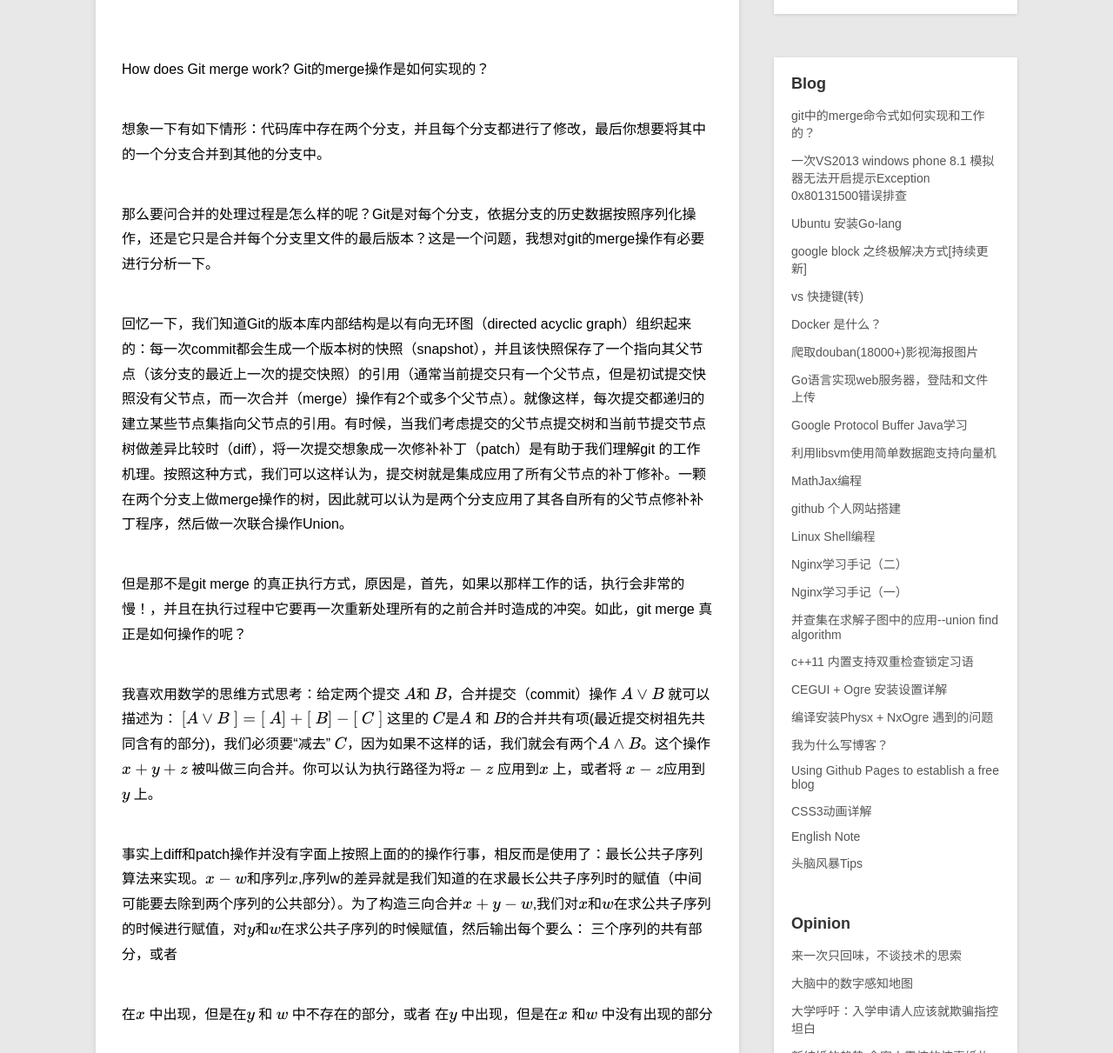
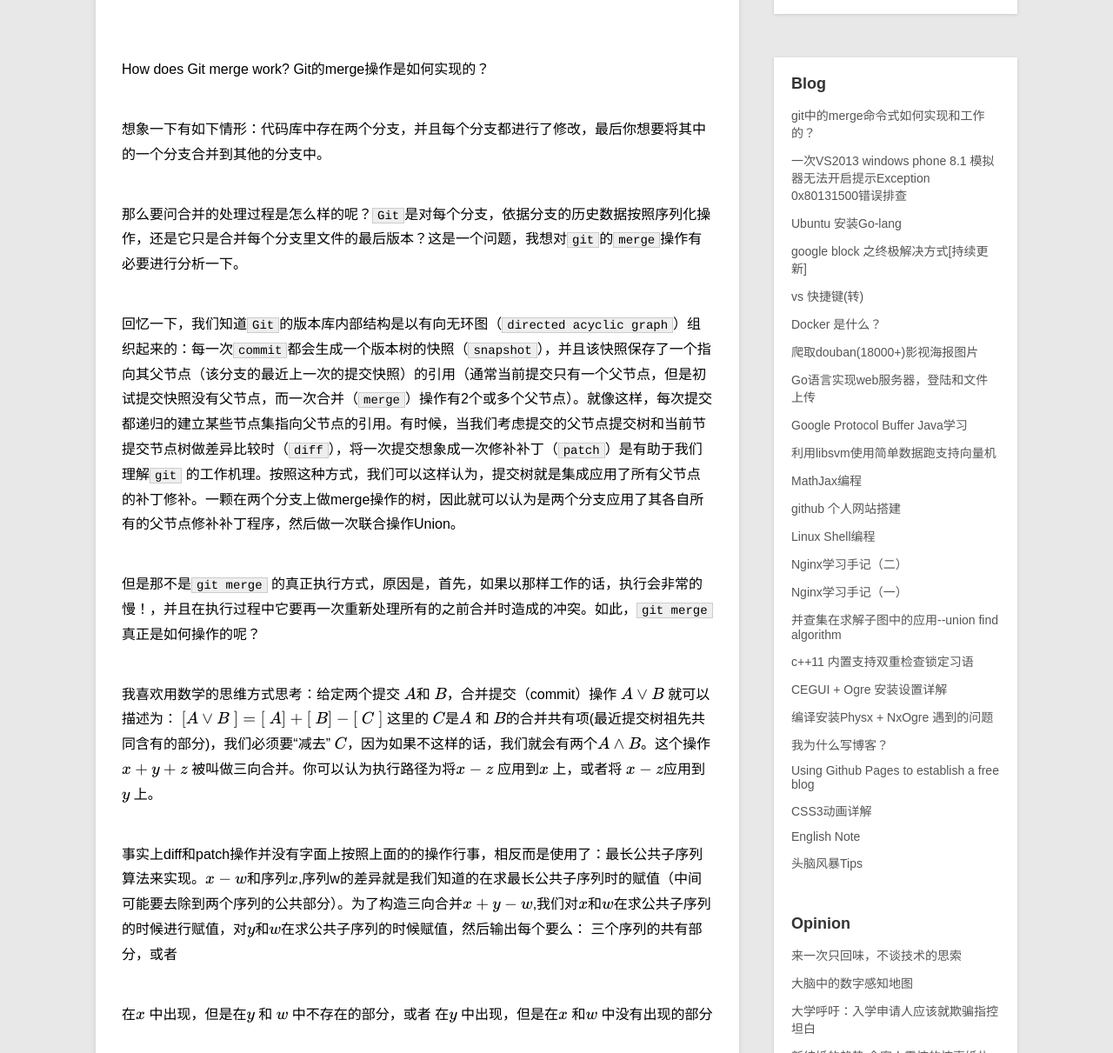
Before and after one commit to swinghu/swinghu.github.com, a Jekyll site: the page built from _posts/blog/2014-09-03-How-does-Git-merge-work.md, in a window 1280 px wide and 1400 px high, cut to the strip 189-1400 px from the top of the window. Shown: the whole strip at 87% size. Built offline with Jekyll 4.4.1, drawn with Linux system fonts in a browser that asks for light colours; formulas are drawn with MathJax 3; some of the changed text lies outside the part shown.

Commit message:
new artical

```diff
--- a/_posts/blog/2014-09-03-How-does-Git-merge-work.md
+++ b/_posts/blog/2014-09-03-How-does-Git-merge-work.md
@@ -11,11 +11,11 @@ Git的merge操作是如何实现的？
 
 想象一下有如下情形：代码库中存在两个分支，并且每个分支都进行了修改，最后你想要将其中的一个分支合并到其他的分支中。
 
-那么要问合并的处理过程是怎么样的呢？Git是对每个分支，依据分支的历史数据按照序列化操作，还是它只是合并每个分支里文件的最后版本？这是一个问题，我想对git的merge操作有必要进行分析一下。
+那么要问合并的处理过程是怎么样的呢？`Git`是对每个分支，依据分支的历史数据按照序列化操作，还是它只是合并每个分支里文件的最后版本？这是一个问题，我想对`git`的`merge`操作有必要进行分析一下。
 
-回忆一下，我们知道Git的版本库内部结构是以有向无环图（directed acyclic graph）组织起来的：每一次commit都会生成一个版本树的快照（snapshot），并且该快照保存了一个指向其父节点（该分支的最近上一次的提交快照）的引用（通常当前提交只有一个父节点，但是初试提交快照没有父节点，而一次合并（merge）操作有2个或多个父节点）。就像这样，每次提交都递归的建立某些节点集指向父节点的引用。有时候，当我们考虑提交的父节点提交树和当前节提交节点树做差异比较时（diff），将一次提交想象成一次修补补丁（patch）是有助于我们理解git 的工作机理。按照这种方式，我们可以这样认为，提交树就是集成应用了所有父节点的补丁修补。一颗在两个分支上做merge操作的树，因此就可以认为是两个分支应用了其各自所有的父节点修补补丁程序，然后做一次联合操作Union。
+回忆一下，我们知道`Git`的版本库内部结构是以有向无环图（`directed acyclic graph`）组织起来的：每一次`commit`都会生成一个版本树的快照（`snapshot`），并且该快照保存了一个指向其父节点（该分支的最近上一次的提交快照）的引用（通常当前提交只有一个父节点，但是初试提交快照没有父节点，而一次合并（`merge`）操作有2个或多个父节点）。就像这样，每次提交都递归的建立某些节点集指向父节点的引用。有时候，当我们考虑提交的父节点提交树和当前节提交节点树做差异比较时（`diff`），将一次提交想象成一次修补补丁（`patch`）是有助于我们理解`git` 的工作机理。按照这种方式，我们可以这样认为，提交树就是集成应用了所有父节点的补丁修补。一颗在两个分支上做merge操作的树，因此就可以认为是两个分支应用了其各自所有的父节点修补补丁程序，然后做一次联合操作Union。
 
-但是那不是git merge 的真正执行方式，原因是，首先，如果以那样工作的话，执行会非常的慢！，并且在执行过程中它要再一次重新处理所有的之前合并时造成的冲突。如此，git merge 真正是如何操作的呢？
+但是那不是`git merge` 的真正执行方式，原因是，首先，如果以那样工作的话，执行会非常的慢！，并且在执行过程中它要再一次重新处理所有的之前合并时造成的冲突。如此，`git merge` 真正是如何操作的呢？
 
 我喜欢用数学的思维方式思考：给定两个提交 \\(A\\)和 \\(B\\)，合并提交（commit）操作 \\(A\\vee B\\)  就可以描述为：
 $$
@@ -43,15 +43,15 @@ $$
 出现在\\(x\\)和\\(w\\)中但是在\\(y\\)中没有出现。
 
 举个栗子：
-`
-1	x:      w:      y:      ↦ merged:
-2	milk    milk    milk      milk
-3	juice                     juice
-4	flour   flour   flour     flour
-5	                sausage   sausagegit
-6	eggs    eggs    eggs      eggs
-7	        butter  butter
-`
+
+	1	x:      w:      y:      ↦ merged:
+	2	milk    milk    milk      milk
+	3	juice                     juice
+	4	flour   flour   flour     flour
+	5	                sausage   sausagegit
+	6	eggs    eggs    eggs      eggs
+	7	        butter  butter
+
 在\\(x\\),\\(y\\)与\\(w\\)的行序可能仅仅说明了一种在三向合并的输出行上的一种偏序关系，如果是这样的话，由于同样的块\\(w\\),在\\(x\\),\\(y\\) 之间以不同的方式被编辑-因此我们说那就是一个合并冲突，将会输出该信息，让用户手动解决。
 
 当`git` 向你显示合并冲突的时候，默认情况下，你将会看到x和的冲突块：
```
